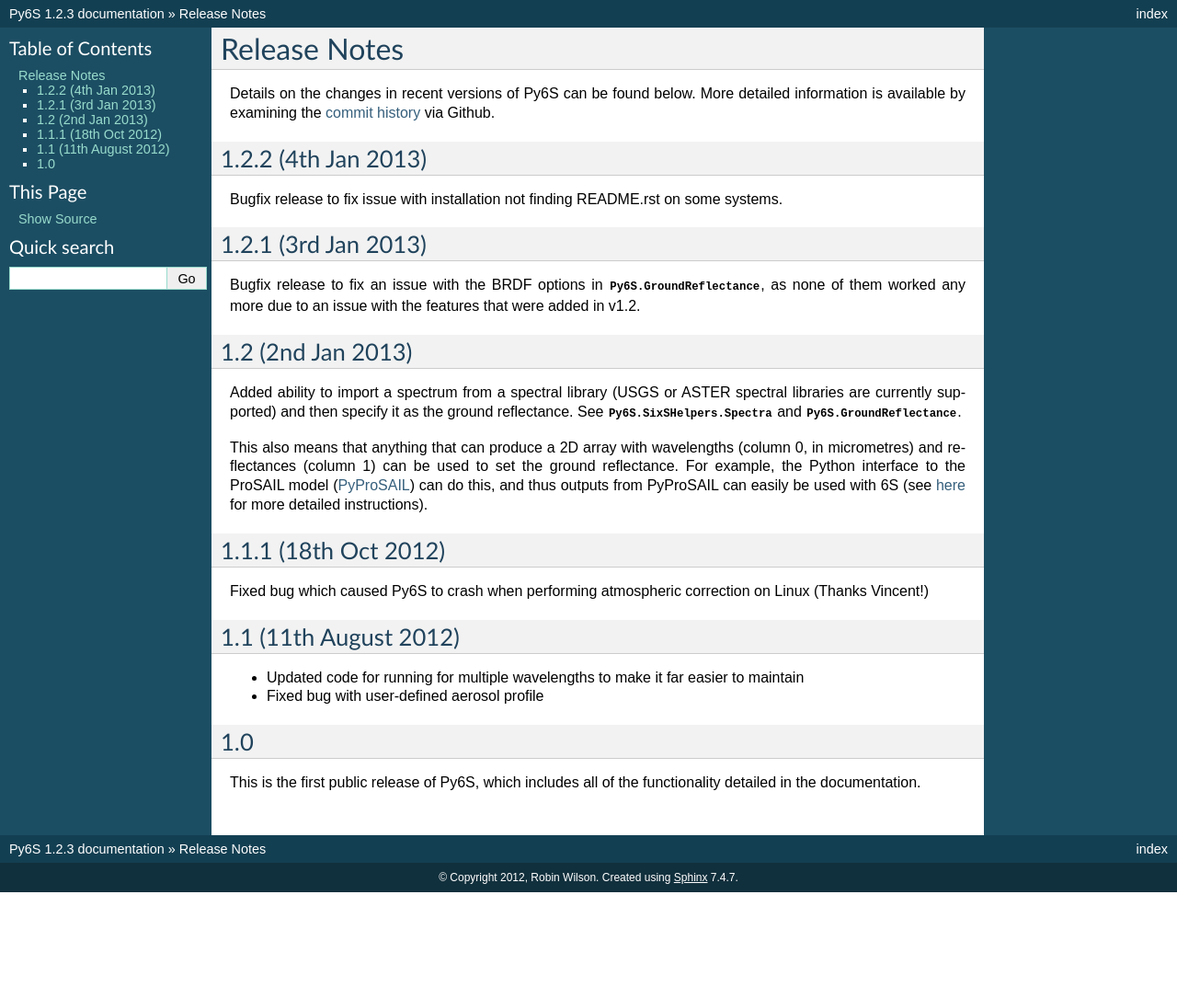
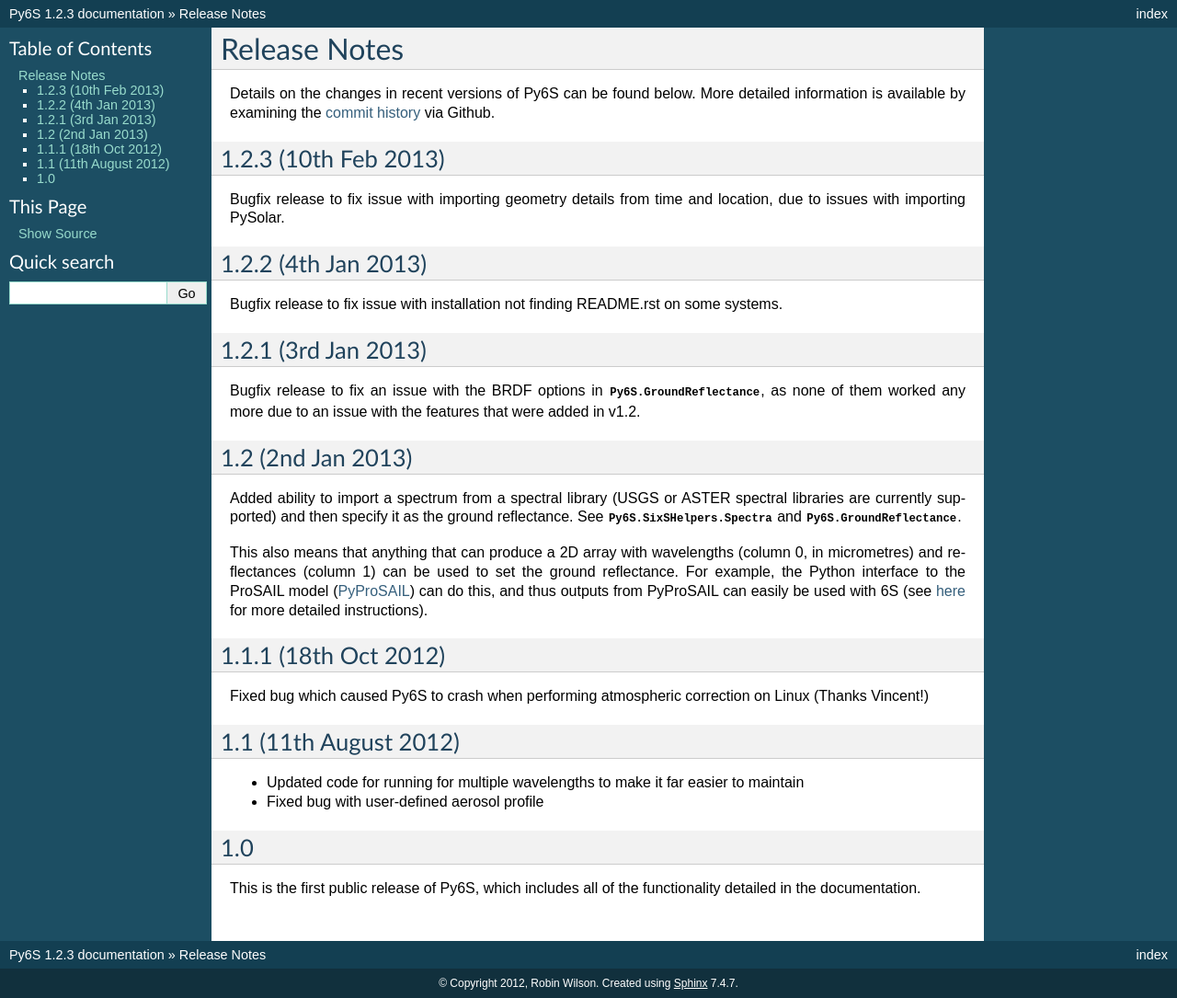
Before and after one commit to robintw/Py6S, a Sphinx documentation site: the page built from doc/source/releasenotes.rst, in a window 1280 px wide. Shown: the whole page at 92% size. Built offline with Sphinx 7.4.7, drawn with Linux system fonts in a browser that asks for light colours; before the commit the page ends 970 px from its top, so only the background shows below that.

Commit message:
Updated release notes.

```diff
--- a/doc/source/releasenotes.rst
+++ b/doc/source/releasenotes.rst
@@ -2,6 +2,10 @@
 -------------
 
 Details on the changes in recent versions of Py6S can be found below. More detailed information is available by examining the `commit history <https://github.com/robintw/Py6S/commits/master/>`_ via Github.
+
+1.2.3 (10th Feb 2013)
+^^^^^^^^^^^^^^^^^^^^^
+Bugfix release to fix issue with importing geometry details from time and location, due to issues with importing PySolar.
 
 1.2.2 (4th Jan 2013)
 ^^^^^^^^^^^^^^^^^^^^
```
